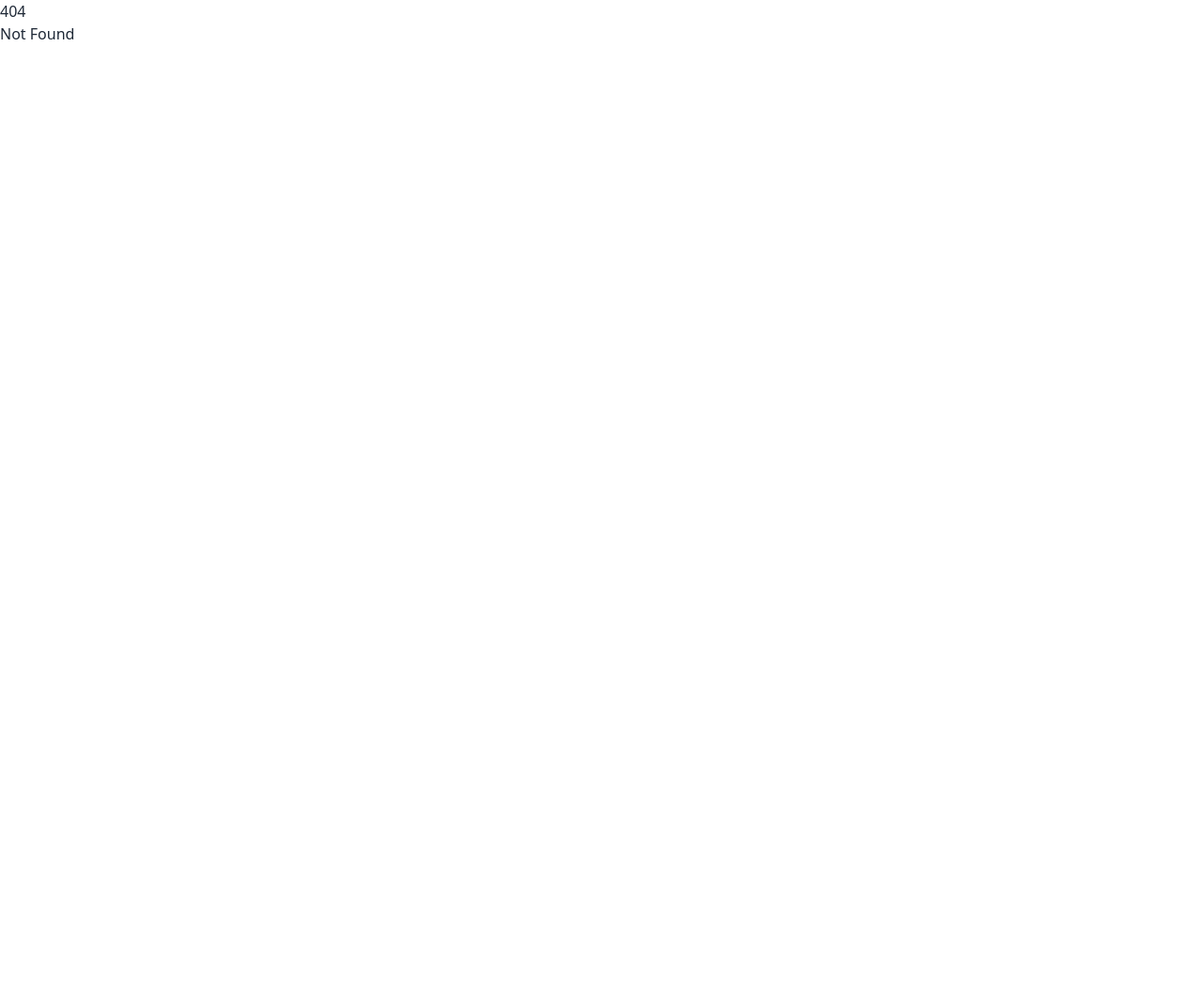
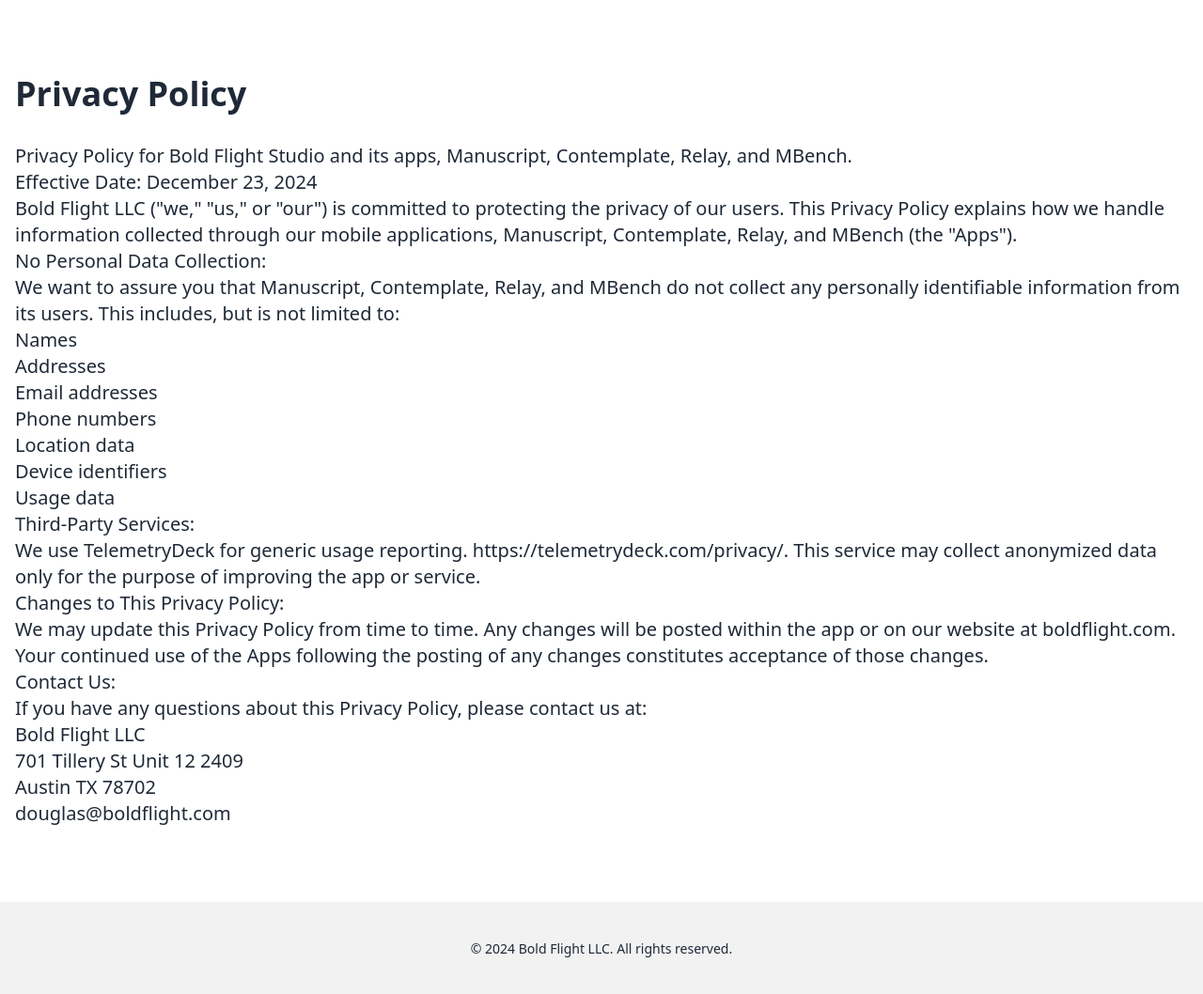
Before and after one commit to boldflight/boldflight-website, a SvelteKit app: page /privacy in a window 1280 px wide. Before the commit this address had no page. Shown: the whole page at 94% size. Before the commit the page ends 800 px from the top, so only its background shows below. Built offline with nearby package versions, Linux system fonts and the light colour scheme.

Commit message:
add privacy and support pages
for app store

```diff
--- a/src/app.html
+++ b/src/app.html
@@ -7,6 +7,7 @@
 		<!-- PNG fallback -->
 		<link rel="icon" type="image/png" href="%sveltekit.assets%/favicon/favicon.png" />
 		<meta name="viewport" content="width=device-width, initial-scale=1" />
+		<!-- sveltekit -->
 		%sveltekit.head%
 	</head>
 	<body data-sveltekit-preload-data="hover">
--- a/src/routes/+page.svelte
+++ b/src/routes/+page.svelte
@@ -218,6 +218,7 @@
 	<!-- Footer -->
 	<footer class="footer footer-center bg-base-200 text-base-content p-10">
 		<div>
+			<p>Made with ❤️ in Tokyo</p>
 			<p>© 2024 Bold Flight LLC. All rights reserved.</p>
 		</div>
 	</footer>
--- /dev/null
+++ b/src/routes/privacy/+page.svelte
@@ -0,0 +1,48 @@
+<script lang="ts">
+	const policy = `Privacy Policy for Bold Flight Studio and its apps, Manuscript, Contemplate, Relay, and MBench.
+    Effective Date: December 23, 2024
+    Bold Flight LLC ("we," "us," or "our") is committed to protecting the privacy of our users. This Privacy Policy explains how we handle information collected through our mobile applications, Manuscript, Contemplate, Relay, and MBench (the "Apps").
+    No Personal Data Collection:
+    We want to assure you that Manuscript, Contemplate, Relay, and MBench do not collect any personally identifiable information from its users. This includes, but is not limited to:
+    Names
+    Addresses
+    Email addresses
+    Phone numbers
+    Location data
+    Device identifiers
+    Usage data
+    Third-Party Services:
+    We use TelemetryDeck for generic usage reporting. https://telemetrydeck.com/privacy/. This service may collect anonymized data only for the purpose of improving the app or service.
+    Changes to This Privacy Policy:
+    We may update this Privacy Policy from time to time. Any changes will be posted within the app or on our website at boldflight.com. Your continued use of the Apps following the posting of any changes constitutes acceptance of those changes.
+    Contact Us:
+    If you have any questions about this Privacy Policy, please contact us at:
+    Bold Flight LLC
+    701 Tillery St Unit 12 2409
+    Austin TX 78702
+    douglas@boldflight.com`;
+</script>
+
+<svelte:head>
+	<title>Bold Flight - Privacy</title>
+	<meta name="description" content="Bold Flight Privacy" />
+</svelte:head>
+
+<div class="bg-base-100 min-h-screen">
+	<!-- Privacy Section -->
+	<section id="privacy" class="px-4 py-20">
+		<div>
+			<h2 class="mb-8 text-4xl font-bold">Privacy Policy</h2>
+			<p class="whitespace-pre-line text-xl">
+				{policy}
+			</p>
+		</div>
+	</section>
+
+	<!-- Footer -->
+	<footer class="footer footer-center bg-base-200 text-base-content p-10">
+		<div>
+			<p>© 2024 Bold Flight LLC. All rights reserved.</p>
+		</div>
+	</footer>
+</div>
--- /dev/null
+++ b/src/routes/support/+page.svelte
@@ -0,0 +1,25 @@
+<svelte:head>
+	<title>Bold Flight - Support</title>
+	<meta name="description" content="Bold Flight Support" />
+</svelte:head>
+
+<div class="bg-base-100 min-h-screen">
+	<!-- Contact Section -->
+	<section id="contact" class="px-4 py-20">
+		<div class="mx-auto max-w-4xl text-center">
+			<h2 class="mb-8 text-4xl font-bold">Support</h2>
+			<p class="text-xl">
+				Email: <a href="mailto:douglas@boldflight.com" class="link link-primary"
+					>info@boldflight.com</a
+				>
+			</p>
+		</div>
+	</section>
+
+	<!-- Footer -->
+	<footer class="footer footer-center bg-base-200 text-base-content p-10">
+		<div>
+			<p>© 2024 Bold Flight LLC. All rights reserved.</p>
+		</div>
+	</footer>
+</div>
```
